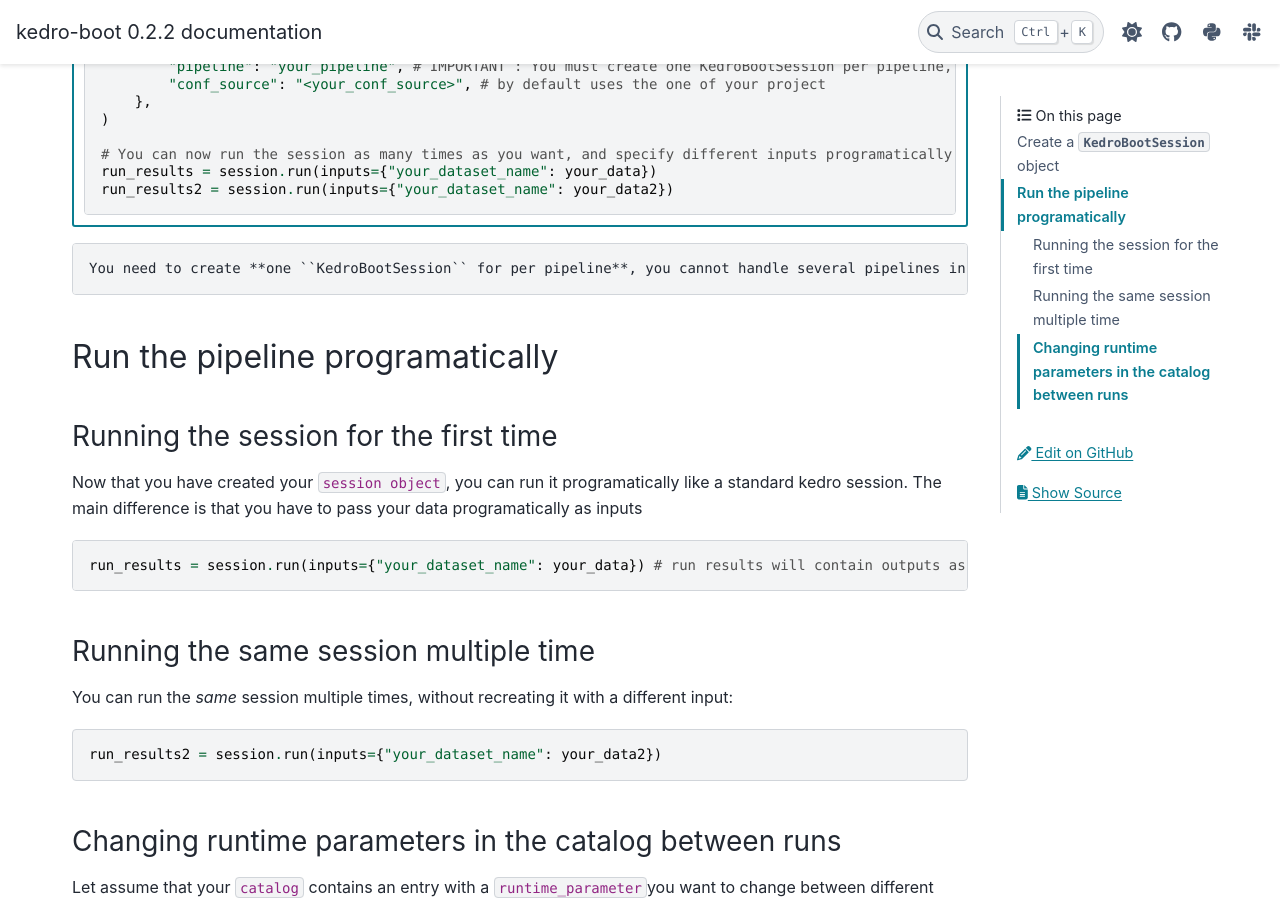
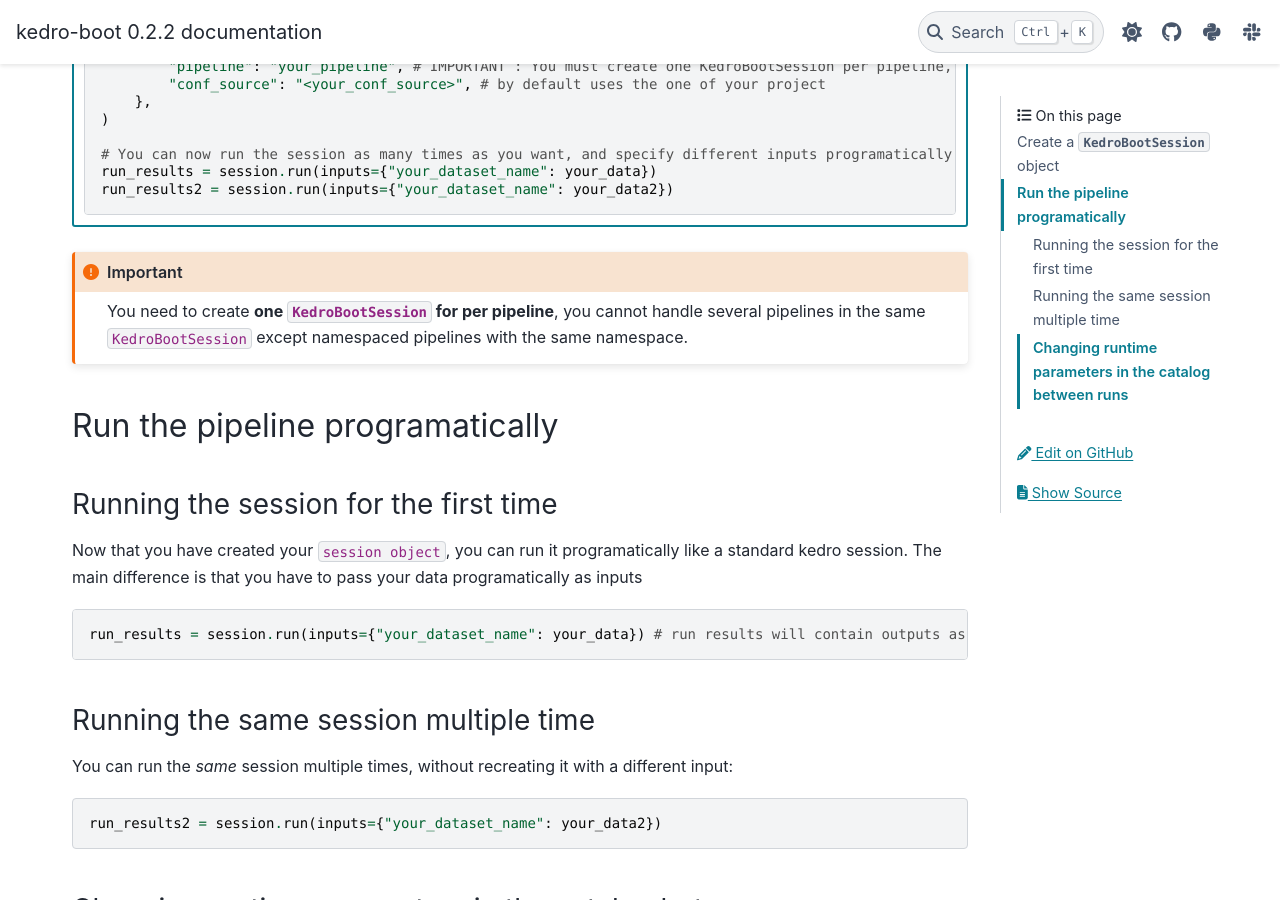
Before and after one commit to takikadiri/kedro-boot, a Sphinx documentation site: the page built from docs/source/03_standalone_mode/01_getting_started_standalone_mode.md, in a window 1280 px wide and 900 px high, scrolled down 844 px. Built offline with Sphinx 7.4.7 and the PyData theme 0.15.4, drawn with Linux system fonts in a browser that asks for light colours; pages that are not in the unit, such as notebooks, are missing from menus.

Commit message:
fix admonition

````diff
--- a/docs/source/03_standalone_mode/01_getting_started_standalone_mode.md
+++ b/docs/source/03_standalone_mode/01_getting_started_standalone_mode.md
@@ -60,7 +60,7 @@ session = boot_package(
 
 ::::
 
-```important
+```{important}
 You need to create **one ``KedroBootSession`` for per pipeline**, you cannot handle several pipelines in the same ``KedroBootSession`` except namespaced pipelines with the same namespace.
 ```
 
````
